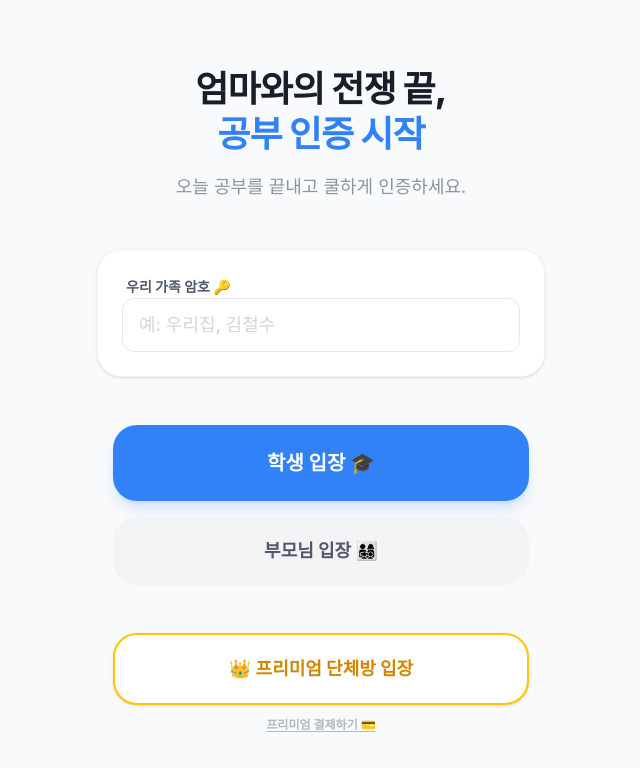
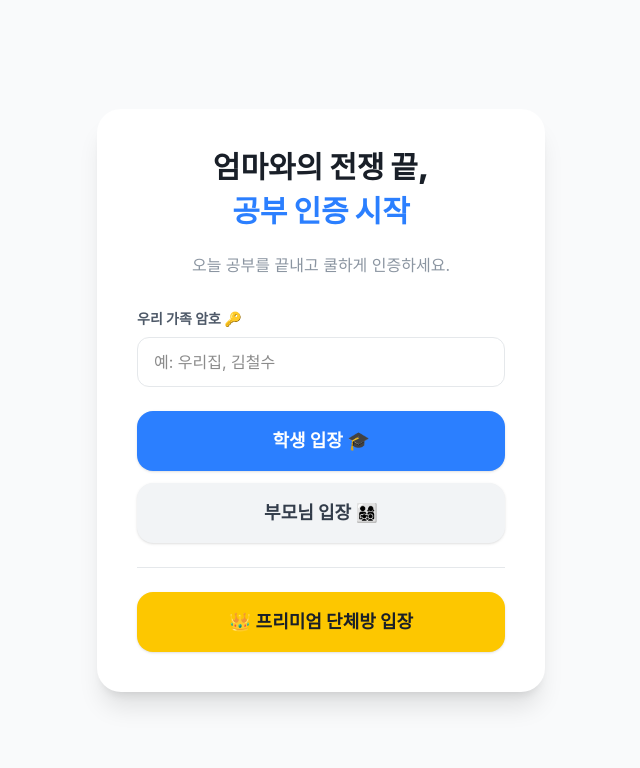
Before and after one commit to sang12341246-ctrl/today-finish, a Next.js app: page / in a window 1280 px wide. Shown: the top 768 px of the page, without its empty margins (319-959 px from the left). Built offline with nearby package versions, Linux system fonts and the light colour scheme.

Commit message:
프리미엄 단체방 버튼 진짜 추가

```diff
--- a/app/page.tsx
+++ b/app/page.tsx
@@ -1,110 +1,73 @@
-'use client';
+"use client";
 
-import { useState, useEffect } from 'react';
-import { useRouter } from 'next/navigation';
-import Link from 'next/link';
-import { Button } from '@/components/ui/Button';
-import { supabase } from '@/lib/supabase';
+import Link from "next/link";
+import { useState } from "react";
+import { useRouter } from "next/navigation";
 
 export default function Home() {
+  const [familyKey, setFamilyKey] = useState("");
   const router = useRouter();
-  const [familyCode, setFamilyCode] = useState('');
-  const [savedCode, setSavedCode] = useState('');
 
-
-  useEffect(() => {
-    const saved = localStorage.getItem('family_code');
-    if (saved) {
-      setSavedCode(saved);
-      setFamilyCode(saved);
-    }
-  }, []);
-
-  const handleEnter = (path: string) => {
-    if (!familyCode.trim()) {
-      alert('가족 암호를 입력해주세요!');
-      return;
-    }
-    localStorage.setItem('family_code', familyCode.trim());
-    router.push(path);
+  const handleStudentEntry = () => {
+    if (!familyKey) return alert("가족 암호를 입력해주세요!");
+    localStorage.setItem("familyKey", familyKey);
+    router.push("/student");
   };
 
+  const handleParentEntry = () => {
+    if (!familyKey) return alert("가족 암호를 입력해주세요!");
+    localStorage.setItem("familyKey", familyKey);
+    router.push("/parent");
+  };
 
   return (
-    <main className="flex min-h-screen flex-col items-center justify-center p-6 bg-gray-50">
-      <div className="text-center max-w-md w-full space-y-12 animate-in fade-in zoom-in duration-500">
+    <div className="flex flex-col items-center justify-center min-h-screen bg-gray-50 p-6">
+      <div className="bg-white p-10 rounded-3xl shadow-xl flex flex-col items-center max-w-md w-full">
+        <h1 className="text-3xl font-black text-gray-900 mb-2">
+          엄마와의 전쟁 끝,
+        </h1>
+        <h2 className="text-3xl font-black text-blue-500 mb-6">
+          공부 인증 시작
+        </h2>
+        <p className="text-gray-500 mb-8">오늘 공부를 끝내고 쿨하게 인증하세요.</p>
 
-        <div className="space-y-4">
-          <h1 className="text-4xl font-extrabold tracking-tight text-gray-900 leading-tight">
-            엄마와의 전쟁 끝,<br />
-            <span className="text-toss-blue">공부 인증 시작</span>
-          </h1>
-          <p className="text-gray-500 text-lg">
-            오늘 공부를 끝내고 쿨하게 인증하세요.
-          </p>
+        <div className="w-full mb-6">
+          <label className="block text-sm font-bold text-gray-700 mb-2">
+            우리 가족 암호 🔑
+          </label>
+          <input
+            type="text"
+            placeholder="예: 우리집, 김철수"
+            className="w-full px-4 py-3 rounded-xl border border-gray-200 focus:outline-none focus:ring-2 focus:ring-blue-500"
+            value={familyKey}
+            onChange={(e) => setFamilyKey(e.target.value)}
+          />
         </div>
 
-        <div className="bg-white p-6 rounded-3xl shadow-sm border border-gray-100 space-y-4">
-          <div className="space-y-2 text-left">
-            <label htmlFor="familyCode" className="text-sm font-bold text-gray-700 ml-1">
-              우리 가족 암호 🔑
-            </label>
-            <input
-              id="familyCode"
-              type="text"
-              value={familyCode}
-              onChange={(e) => setFamilyCode(e.target.value)}
-              placeholder="예: 우리집, 김철수"
-              className="w-full px-4 py-3 rounded-xl border border-gray-200 focus:border-toss-blue focus:ring-2 focus:ring-blue-100 outline-none transition-all text-lg font-medium placeholder:text-gray-300"
-            />
-            {savedCode && (
-              <p className="text-xs text-blue-500 ml-1">
-                기존 암호가 자동 입력되었어요.
-              </p>
-            )}
-          </div>
-        </div>
+        <button
+          onClick={handleStudentEntry}
+          className="w-full bg-blue-500 hover:bg-blue-600 text-white font-bold py-4 rounded-2xl mb-3 transition-colors text-lg shadow-sm"
+        >
+          학생 입장 🎓
+        </button>
 
-        <div className="flex flex-col gap-4 w-full px-4">
-          <Button
-            onClick={() => handleEnter('/student')}
-            variant="primary"
-            fullWidth
-            className="text-xl py-6 rounded-3xl shadow-lg shadow-blue-500/20"
+        <button
+          onClick={handleParentEntry}
+          className="w-full bg-gray-100 hover:bg-gray-200 text-gray-800 font-bold py-4 rounded-2xl mb-6 transition-colors text-lg shadow-sm"
+        >
+          부모님 입장 👨‍👩‍👧‍👦
+        </button>
+
+        {/* 새로 추가된 프리미엄 단체방 입장 버튼 */}
+        <div className="w-full border-t border-gray-200 pt-6">
+          <Link
+            href="/group"
+            className="flex w-full items-center justify-center rounded-2xl bg-yellow-400 py-4 text-lg font-bold text-gray-900 shadow-sm transition-all hover:bg-yellow-500"
           >
-            학생 입장 🎓
-          </Button>
-
-          <Button
-            onClick={() => handleEnter('/parent')}
-            variant="secondary"
-            fullWidth
-            className="text-lg py-5 rounded-3xl"
-          >
-            부모님 입장 👨‍👩‍👧‍👦
-          </Button>
-        </div>
-
-        {/* Premium Group Section */}
-        <div className="mt-8 px-4 flex flex-col items-center gap-3">
-          <Link href="/group" className="w-full">
-            <Button
-              variant="outline"
-              fullWidth
-              className="text-lg py-5 rounded-3xl border-2 border-yellow-400 text-yellow-600 hover:bg-yellow-50 bg-white shadow-sm flex items-center justify-center gap-2 font-bold"
-            >
-              👑 프리미엄 단체방 입장
-            </Button>
-          </Link>
-          <Link
-            href="/premium"
-            className="text-xs font-semibold text-gray-400 hover:text-gray-600 underline underline-offset-2 transition-colors"
-          >
-            프리미엄 결제하기 💳
+            👑 프리미엄 단체방 입장
           </Link>
         </div>
-
       </div>
-    </main>
+    </div>
   );
 }
```
